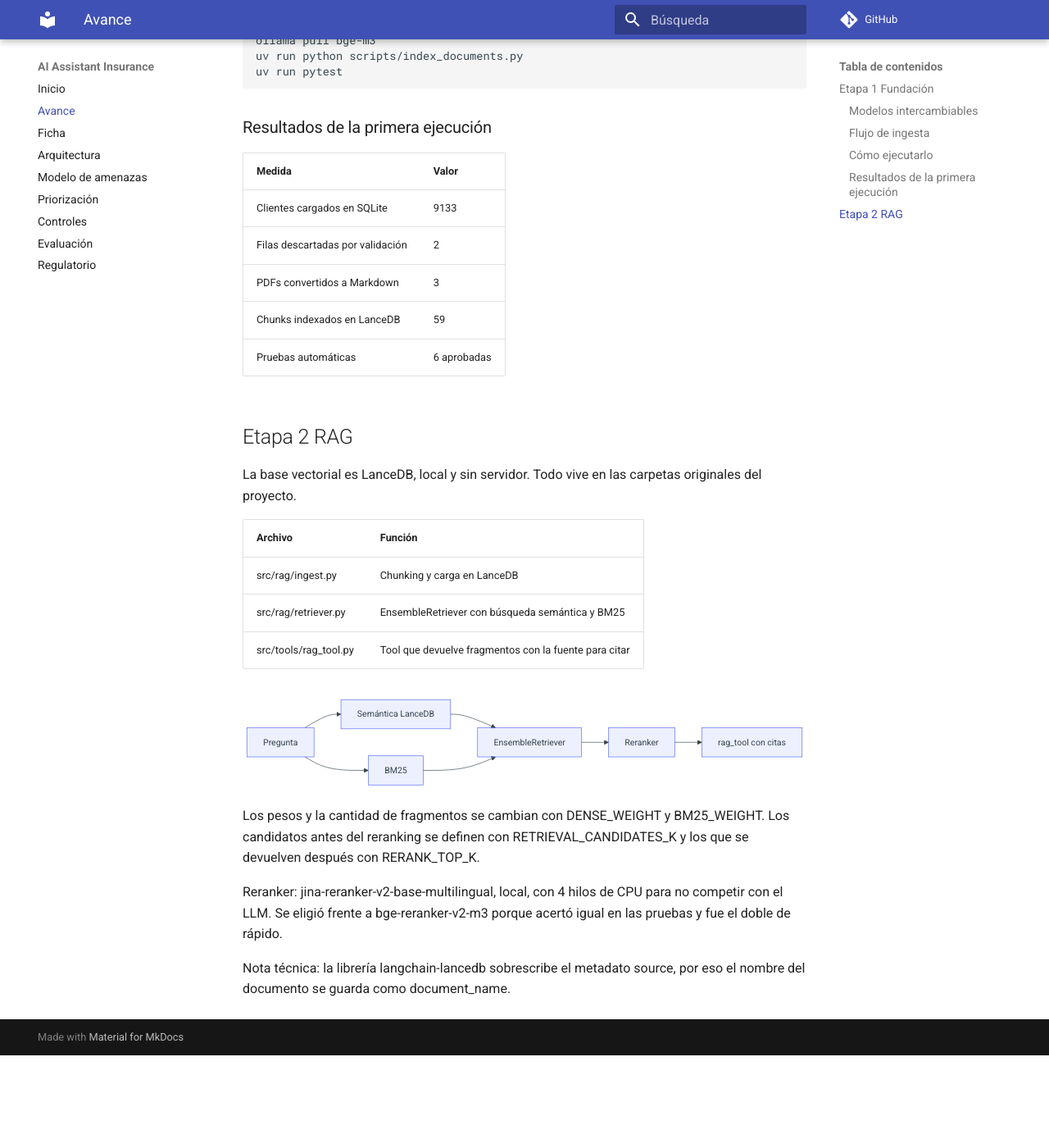
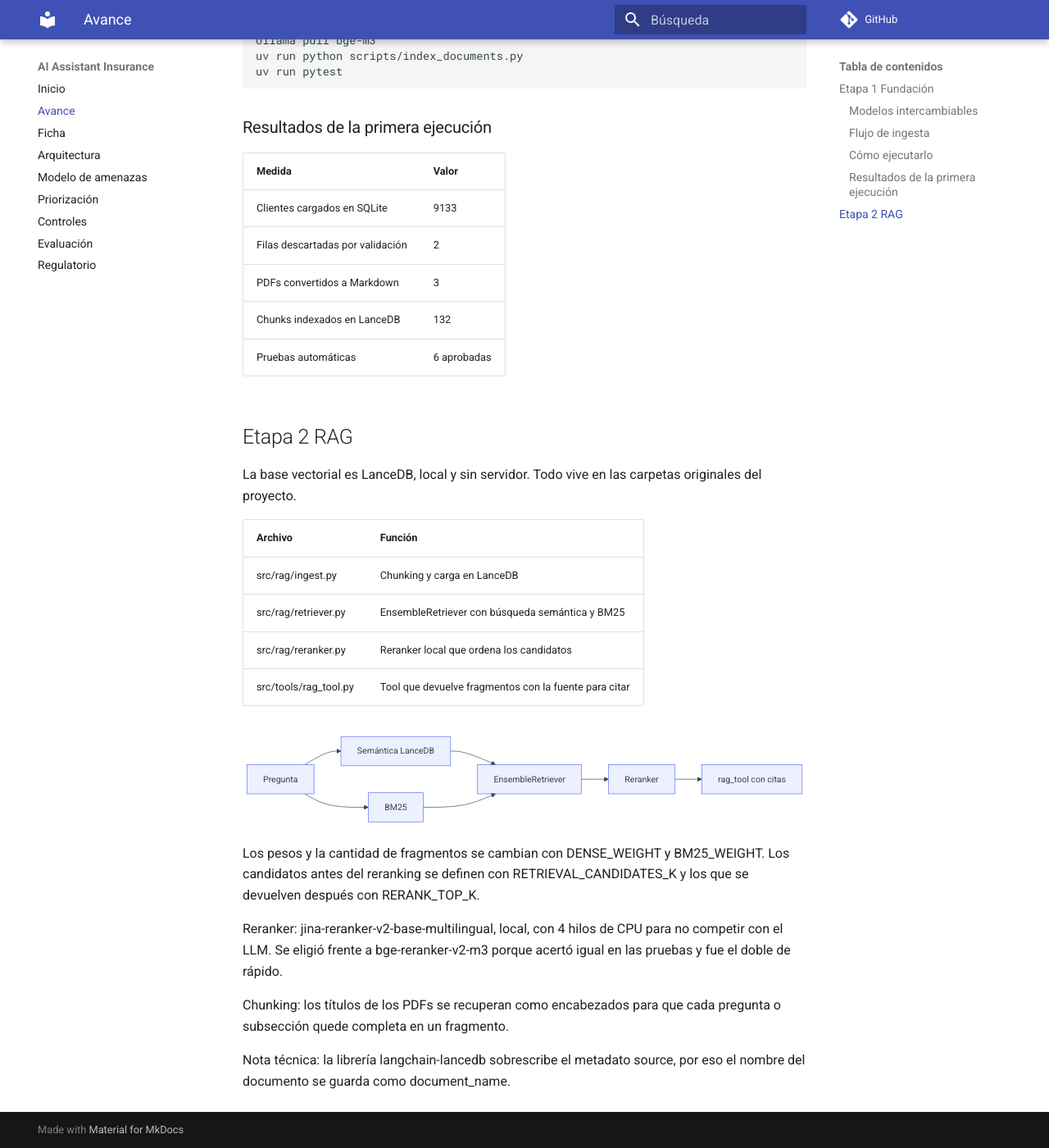
Before and after one commit to Ael-Dev/AI-ASSISTANT-INSURANCE, an MkDocs documentation site: the page built from docs/avance.md, in a window 1280 px wide and 1400 px high, scrolled down 1498 px. Shown: the whole window at 82% size. Built offline with MkDocs 1.6.1 and Material for MkDocs 9.7.7, drawn with Linux system fonts in a browser that asks for light colours; comment, search, counter and statistics services are not loaded; before the commit the page ends 2785 px from its top, so only the background shows below that.

Commit message:
docs: alinear avance y entregables con reranker y chunking

````diff
--- a/docs/avance.md
+++ b/docs/avance.md
@@ -58,7 +58,7 @@ uv run pytest
 | Clientes cargados en SQLite | 9133 |
 | Filas descartadas por validación | 2 |
 | PDFs convertidos a Markdown | 3 |
-| Chunks indexados en LanceDB | 59 |
+| Chunks indexados en LanceDB | 132 |
 | Pruebas automáticas | 6 aprobadas |
 
 ## Etapa 2 RAG
@@ -69,6 +69,7 @@ La base vectorial es LanceDB, local y sin servidor. Todo vive en las carpetas or
 |---|---|
 | src/rag/ingest.py | Chunking y carga en LanceDB |
 | src/rag/retriever.py | EnsembleRetriever con búsqueda semántica y BM25 |
+| src/rag/reranker.py | Reranker local que ordena los candidatos |
 | src/tools/rag_tool.py | Tool que devuelve fragmentos con la fuente para citar |
 
 ```mermaid
@@ -85,4 +86,6 @@ Los pesos y la cantidad de fragmentos se cambian con DENSE_WEIGHT y BM25_WEIGHT.
 
 Reranker: jina-reranker-v2-base-multilingual, local, con 4 hilos de CPU para no competir con el LLM. Se eligió frente a bge-reranker-v2-m3 porque acertó igual en las pruebas y fue el doble de rápido.
 
+Chunking: los títulos de los PDFs se recuperan como encabezados para que cada pregunta o subsección quede completa en un fragmento.
+
 Nota técnica: la librería langchain-lancedb sobrescribe el metadato source, por eso el nombre del documento se guarda como document_name.
````
Also changed, not shown: docs/arquitectura.md (+8 -7 lines), docs/evaluacion.md (+1 -1 lines).
